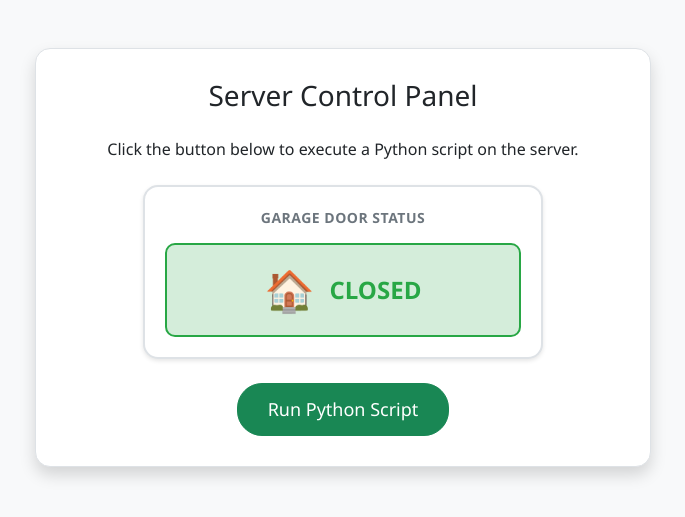
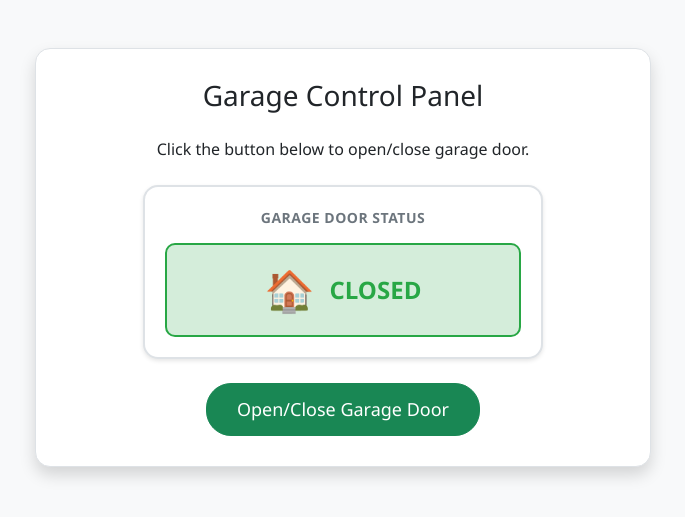
Before and after one commit to ozeltser/garage, a Flask app: page / in a window 1280 px wide. Shown: the part 62-579 px from the top of the page, without its empty margins (297-982 px from the left). Run offline with Flask 3, Linux system fonts and the light colour scheme; the visitor is signed in with stand-in values (Sample User, id 1); parts of the project's set-up code (start-up, migrations or seed data) failed here and were passed over.

Commit message:
Copy edits (#17)
* copy edit done

* address gemini comments

```diff
--- a/static/js/app.js
+++ b/static/js/app.js
@@ -72,6 +72,7 @@ document.addEventListener('DOMContentLoaded', function() {
 
     const runScriptBtn = document.getElementById('runScriptBtn');
     const btnText = document.getElementById('btnText');
+    const initialBtnText = btnText.textContent;
     const btnSpinner = document.getElementById('btnSpinner');
     const outputContainer = document.getElementById('outputContainer');
     const scriptOutput = document.getElementById('scriptOutput');
@@ -99,7 +100,7 @@ document.addEventListener('DOMContentLoaded', function() {
             .then(response => response.json())
             .then(data => {
                 // Reset button state
-                btnText.textContent = 'Run Python Script';
+                btnText.textContent = initialBtnText;
                 btnSpinner.classList.add('d-none');
                 runScriptBtn.disabled = false;
 
@@ -121,7 +122,7 @@ document.addEventListener('DOMContentLoaded', function() {
             })
             .catch(error => {
                 // Reset button state
-                btnText.textContent = 'Run Python Script';
+                btnText.textContent = initialBtnText;
                 btnSpinner.classList.add('d-none');
                 runScriptBtn.disabled = false;
 
--- a/templates/dashboard.html
+++ b/templates/dashboard.html
@@ -25,8 +25,8 @@
     <div class="col-12 col-md-8 col-lg-6">
         <div class="card shadow">
             <div class="card-body text-center">
-                <h3 class="card-title mb-4">Server Control Panel</h3>
-                <p class="card-text mb-4">Click the button below to execute a Python script on the server.</p>
+                <h3 class="card-title mb-4">Garage Control Panel</h3>
+                <p class="card-text mb-4">Click the button below to open/close garage door.</p>
 
                 <!-- Garage Door Status Indicator -->
                 <div id="garageStatus" class="garage-status-box mb-4">
@@ -38,7 +38,7 @@
                 </div>
 
                 <button id="runScriptBtn" class="btn btn-success btn-lg">
-                    <span id="btnText">Run Python Script</span>
+                    <span id="btnText">Open/Close Garage Door</span>
                     <span id="btnSpinner" class="spinner-border spinner-border-sm d-none" role="status"></span>
                 </button>
 
```
